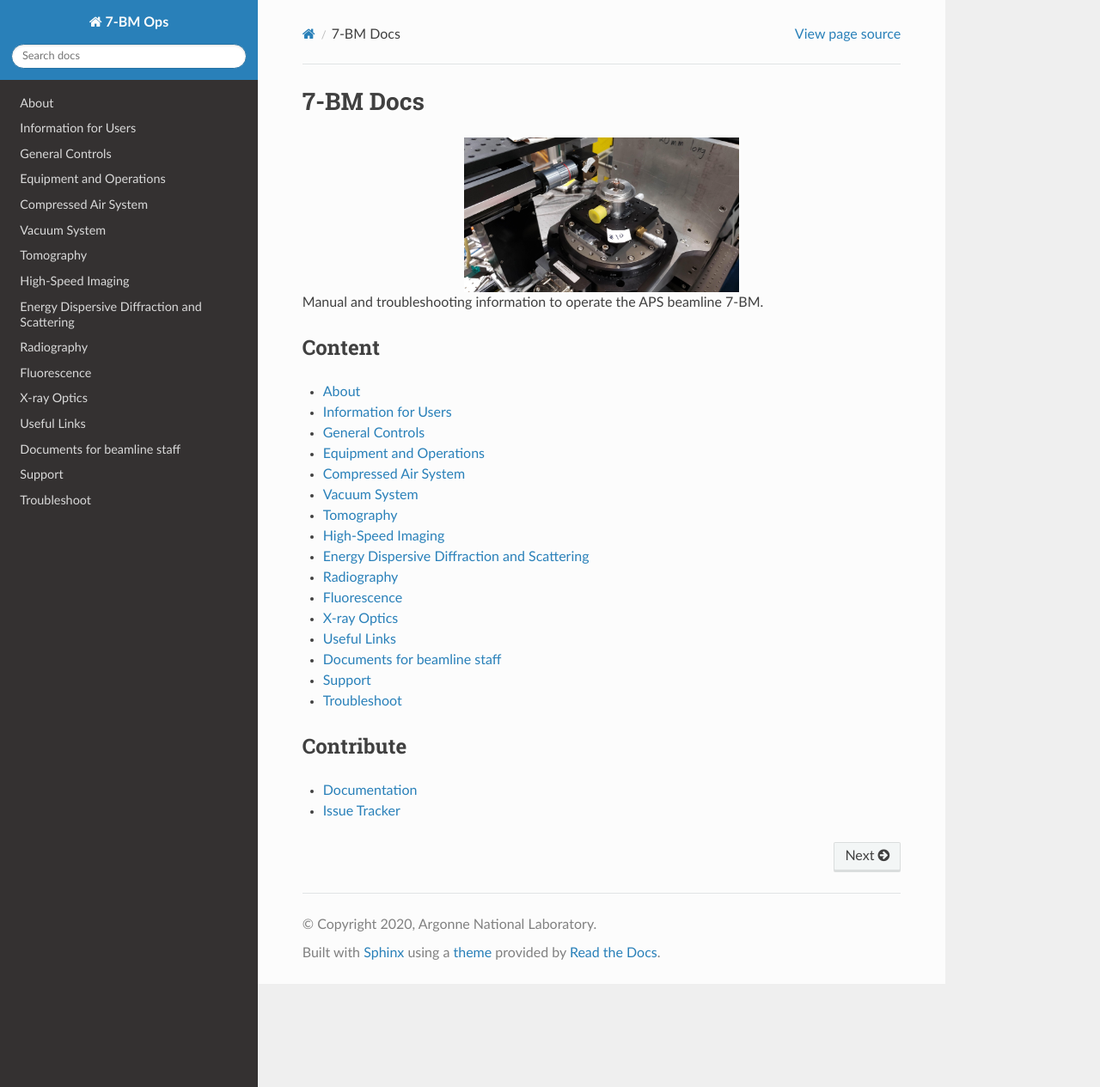
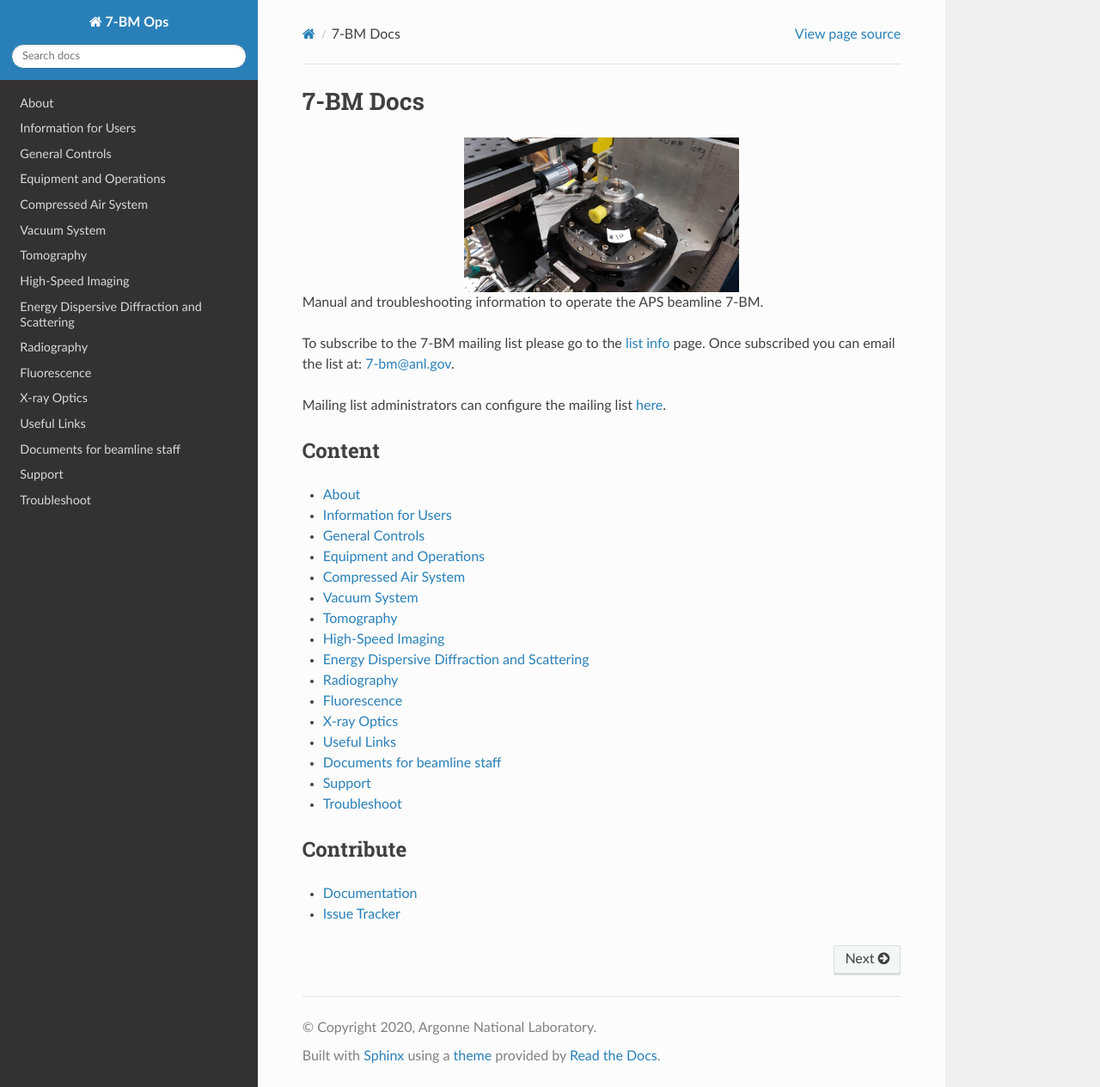
Before and after one commit to xray-imaging/7bm-docs, a Sphinx documentation site: the page built from docs/index.rst, in a window 1280 px wide and 1265 px high. Shown: the whole window at 86% size. Built offline with Sphinx 7.4.7 and the Read the Docs theme 2.0.0, drawn with Linux system fonts in a browser that asks for light colours.

Commit message:
added mailing list instructions

```diff
--- a/docs/index.rst
+++ b/docs/index.rst
@@ -10,6 +10,10 @@
 
 
 Manual and troubleshooting information to operate the APS beamline 7-BM.
+
+To subscribe to the 7-BM mailing list please go to the `list info <https://lists.anl.gov/mailman/listinfo/2-bm>`_ page. Once subscribed you can email the list at: 7-bm@anl.gov.
+
+Mailing list administrators can configure the mailing list `here <https://lists.anl.gov/mailman/admin/7-bm>`_.
 
 Content
 -------
```
